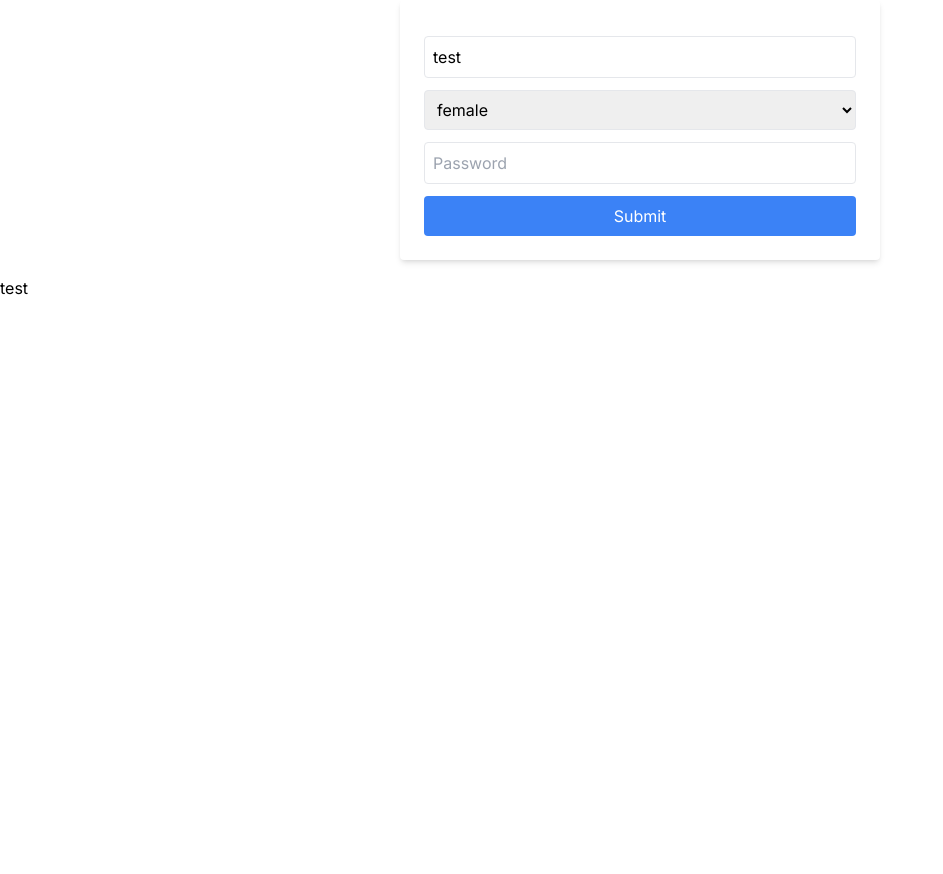
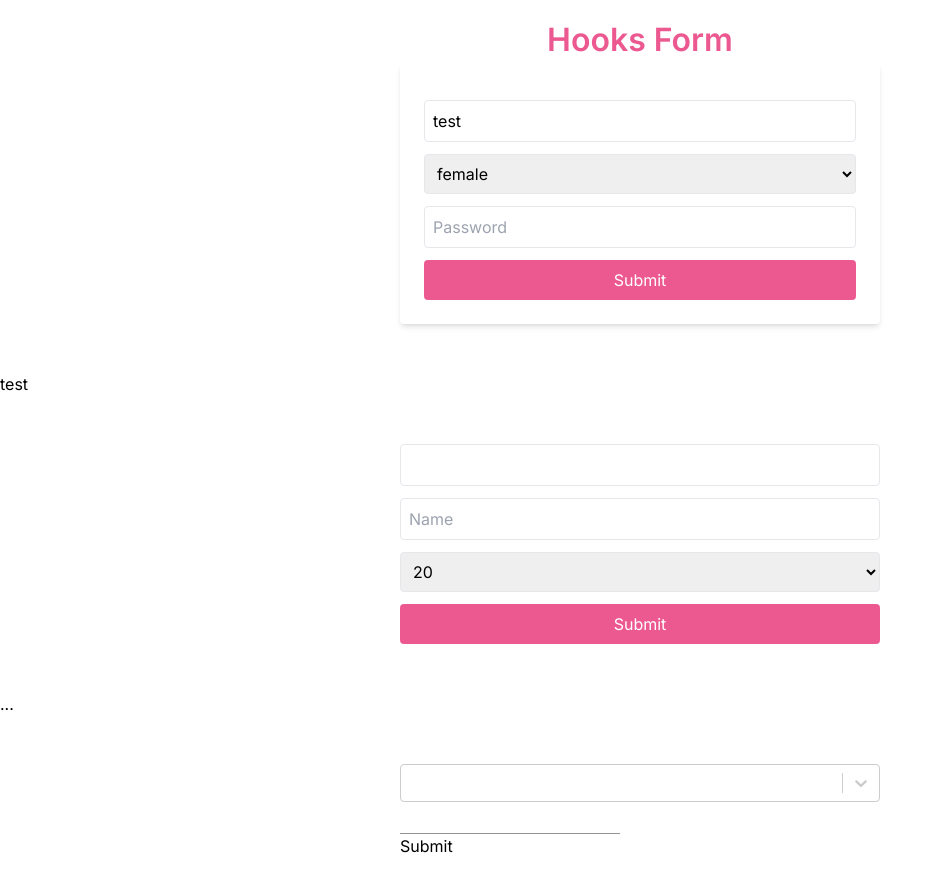
Before and after one commit to Huypip1234/my-app, a Next.js app: page /react-hook-form in a window 1280 px wide. Shown: the whole page, without its empty margins (0-943 px from the left). Before the commit the page ends 800 px from the top, so only its background shows below. Built offline with nearby package versions, Linux system fonts and the light colour scheme.

Commit message:
done hook form: nhu lol

```diff
--- a/package.json
+++ b/package.json
@@ -9,10 +9,12 @@
     "lint": "next lint"
   },
   "dependencies": {
+    "@material-ui/core": "^4.12.4",
     "next": "14.1.0",
     "react": "^18",
     "react-dom": "^18",
-    "react-hook-form": "^7.49.3"
+    "react-hook-form": "^7.49.3",
+    "react-select": "^5.8.0"
   },
   "devDependencies": {
     "@hookform/devtools": "^4.3.1",
--- a/src/app/globals.css
+++ b/src/app/globals.css
@@ -6,6 +6,12 @@
 }
 
 @layer components {
+  .layout-container {
+    @apply w-[1280px] mx-auto my-[1rem];
+  }
+  .form-container {
+    @apply w-[30rem] mx-auto;
+  }
 }
 
 @layer utilities {
--- a/src/app/react-hook-form/components/Basic.jsx
+++ b/src/app/react-hook-form/components/Basic.jsx
@@ -20,7 +20,7 @@ const Basic = () => {
     handleSubmit,
     control,
     watch,
-    formState: { errors },
+    formState: { errors }, // nested spread
   } = useForm();
 
   const onSubmit = (data) => setStatus(JSON.stringify(data));
@@ -30,19 +30,19 @@ const Basic = () => {
     setStatus(watch("email"));
   }, [watch("email")]);
 
-  useEffect(() => {
+  /* useEffect(() => {
     console.log(errors.email), [errors];
-  });
+  }); */
 
   return (
-    <>
+    <div className="">
       {/* Hook form tool */}
       {isMounted && <DevTool control={control} />}
 
       <form
         /* "handleSubmit" will validate your inputs before invoking "onSubmit" */
         onSubmit={handleSubmit(onSubmit)}
-        className="p-6 bg-white rounded shadow-md w-[30rem] mx-auto"
+        className="p-6 bg-white rounded shadow-md form-container"
       >
         <input
           defaultValue="test"
@@ -50,7 +50,7 @@ const Basic = () => {
           {...register("email", {
             pattern: /^[A-Z0-9._%+-]+@[A-Z0-9.-]+\.[A-Z]{2,}$/i,
           })}
-          // đăng kí theo dõi trường với tên là example
+          // đăng kí theo dõi trường với tên là email
           // ... để truyền tất cả ref, onChange, onBlur, name,... vào hook form
           className="block w-full p-2 border rounded mt-3"
         />
@@ -74,13 +74,13 @@ const Basic = () => {
 
         <input
           type="submit"
-          className="block w-full p-2 mt-3 bg-blue-500 text-white rounded cursor-pointer hover:bg-blue-600"
+          className="block w-full p-2 mt-3 bg-[#ec5990] text-white rounded cursor-pointer hover:bg-[#bf1650]"
         />
       </form>
 
       {/* Status */}
-      <div className="mt-[1rem]">{status}</div>
-    </>
+      <div className="mt-[3rem]">{status}</div>
+    </div>
   );
 };
 
--- /dev/null
+++ b/src/app/react-hook-form/components/UseSubComponent.jsx
@@ -0,0 +1,60 @@
+import React, { useEffect, useState } from "react";
+import { useForm } from "react-hook-form";
+
+const Input = ({ ...props }) => (
+  <>
+    <input {...props} />
+  </>
+);
+
+const Select = ({ ...props }) => {
+  useEffect(() => {
+    console.log(props);
+  }, [props]);
+  return (
+    <>
+      <select {...props}>
+        <option value="20">20</option>
+        <option value="30">30</option>
+      </select>
+    </>
+  );
+};
+
+const UseSubComponent = () => {
+  const { register, handleSubmit } = useForm();
+  const [status, setStatus] = useState("...");
+
+  const onSubmit = (data) => {
+    setStatus(JSON.stringify(data));
+  };
+
+  return (
+    <div className="mt-[3rem]">
+      <form onSubmit={handleSubmit(onSubmit)} className="form-container">
+        <input // dùng đc vì nằm trong form -> có ref
+          className="block w-full p-2 border rounded mt-3"
+          {...register("Name")}
+        />
+        <Input // đíu dùng đc -> phải có ref forward sang component con
+          placeholder="Name"
+          className="block w-full p-2 border rounded mt-3"
+          {...register("Name")}
+        />
+        <Select // đíu dùng đc -> phải có ref forward sang component con
+          placeholder="Age"
+          className="block w-full p-2 border rounded mt-3"
+          {...register("Age")}
+        />
+        <input
+          className="block w-full p-2 mt-3 bg-[#ec5990] text-white rounded cursor-pointer hover:bg-[#bf1650]"
+          type="submit"
+        />
+      </form>
+      {/* Status */}
+      <div className="mt-[3rem]">{status}</div>
+    </div>
+  );
+};
+
+export default UseSubComponent;
--- /dev/null
+++ b/src/app/react-hook-form/components/UseUiLib.jsx
@@ -0,0 +1,43 @@
+import { Input } from "@material-ui/core";
+import React from "react";
+import { Controller, useForm } from "react-hook-form";
+import Select from "react-select";
+
+const UseUiLib = () => {
+  const { control, handleSubmit } = useForm({
+    defaultValues: {
+      firstName: "",
+      select: {},
+    },
+  });
+  const onSubmit = (data) => console.log(data);
+  return (
+    <form
+      className="form-container mt-[3rem]"
+      onSubmit={handleSubmit(onSubmit)}
+    >
+      <Controller
+        name="select"
+        control={control}
+        render={({ field }) => (
+          <Select
+            {...field}
+            options={[
+              { value: "chocolate", label: "Chocolate" },
+              { value: "strawberry", label: "Strawberry" },
+              { value: "vanilla", label: "Vanilla" },
+            ]}
+          />
+        )}
+      />
+      <Controller
+        name="firstName"
+        control={control}
+        render={({ field }) => <Input {...field} />}
+      />
+      <input type="submit" className="block" />
+    </form>
+  );
+};
+
+export default UseUiLib;
--- a/src/app/react-hook-form/page.jsx
+++ b/src/app/react-hook-form/page.jsx
@@ -2,11 +2,18 @@
 
 import React from "react";
 import Basic from "./components/Basic";
+import UseSubComponent from "./components/UseSubComponent";
+import UseUiLib from "./components/UseUiLib";
 
 const ReactHookForm = () => {
   return (
-    <div>
+    <div className="layout-container">
+      <h1 className="text-[#ec5990] font-[600] text-[32px] text-center">
+        Hooks Form
+      </h1>
       <Basic />
+      <UseSubComponent />
+      <UseUiLib />
     </div>
   );
 };
```
Also changed, not shown: 1 other file (tests, documents, lock files or other folders).
